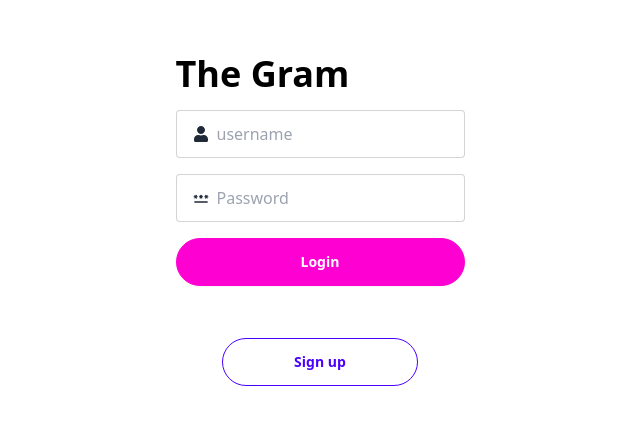
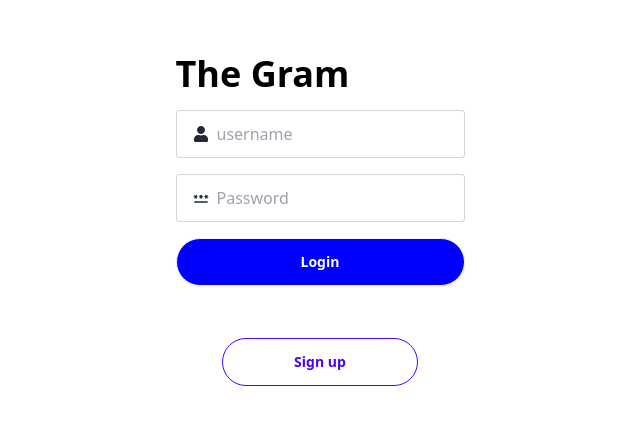
Before and after one commit to Lokeshwaari/The_gram, a React (Create React App) app in the folder frontend/: page /login in a window 1280 px wide. Shown: the part 180-604 px from the top of the page, without its empty margins (320-960 px from the left). Built offline with nearby package versions, Linux system fonts and the light colour scheme; no server answers.

Commit message:
modified file

```diff
--- a/frontend/src/pages/auth/login/LoginPage.js
+++ b/frontend/src/pages/auth/login/LoginPage.js
@@ -93,7 +93,7 @@ const LoginPage = () => {
 							value={formData.password}
 						/>
 					</label>
-					<button className='btn rounded-full btn-secondary text-white'>
+					<button className='btn rounded-full  text-white' style={{backgroundColor: "blue"}}  >
 						{isPending ? <LoadingSpinner /> : "Login"}
 					</button>
 					{isError && <p className='text-red-500'>{error.message}</p>}
```
